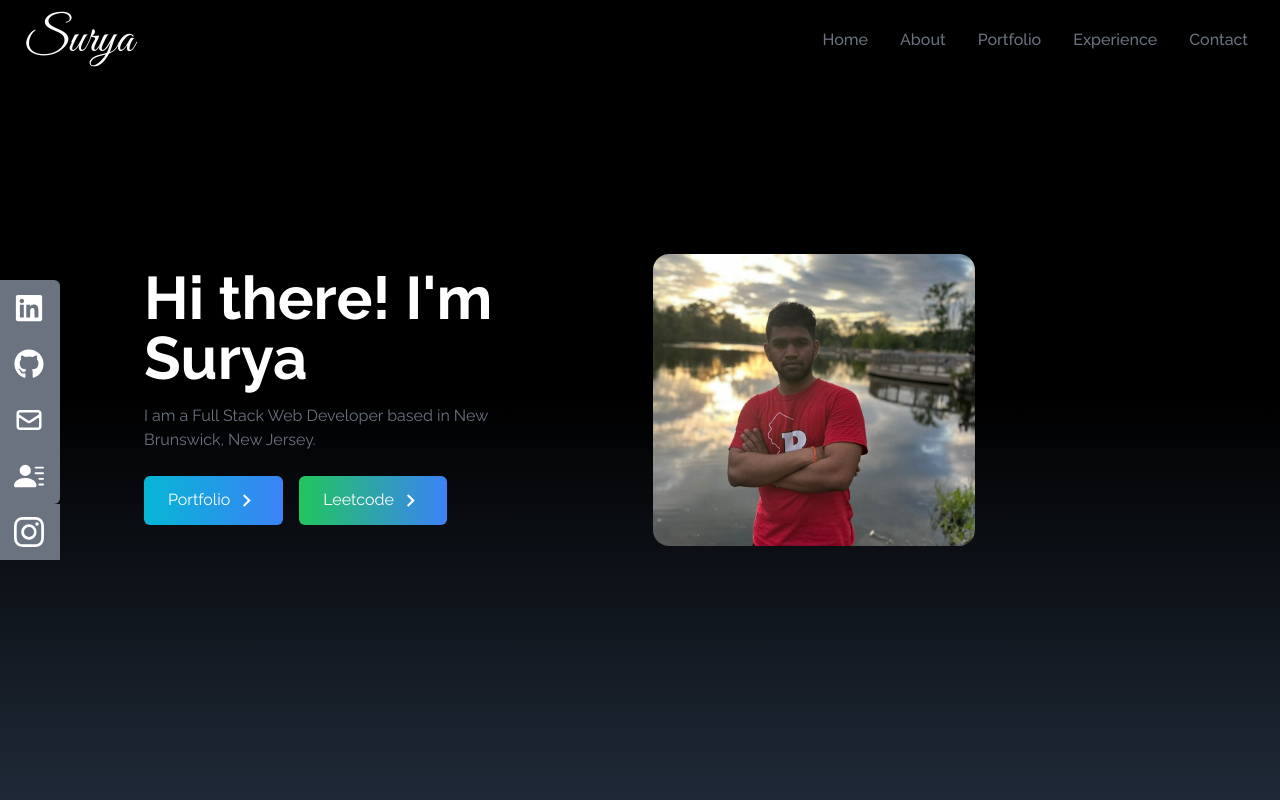
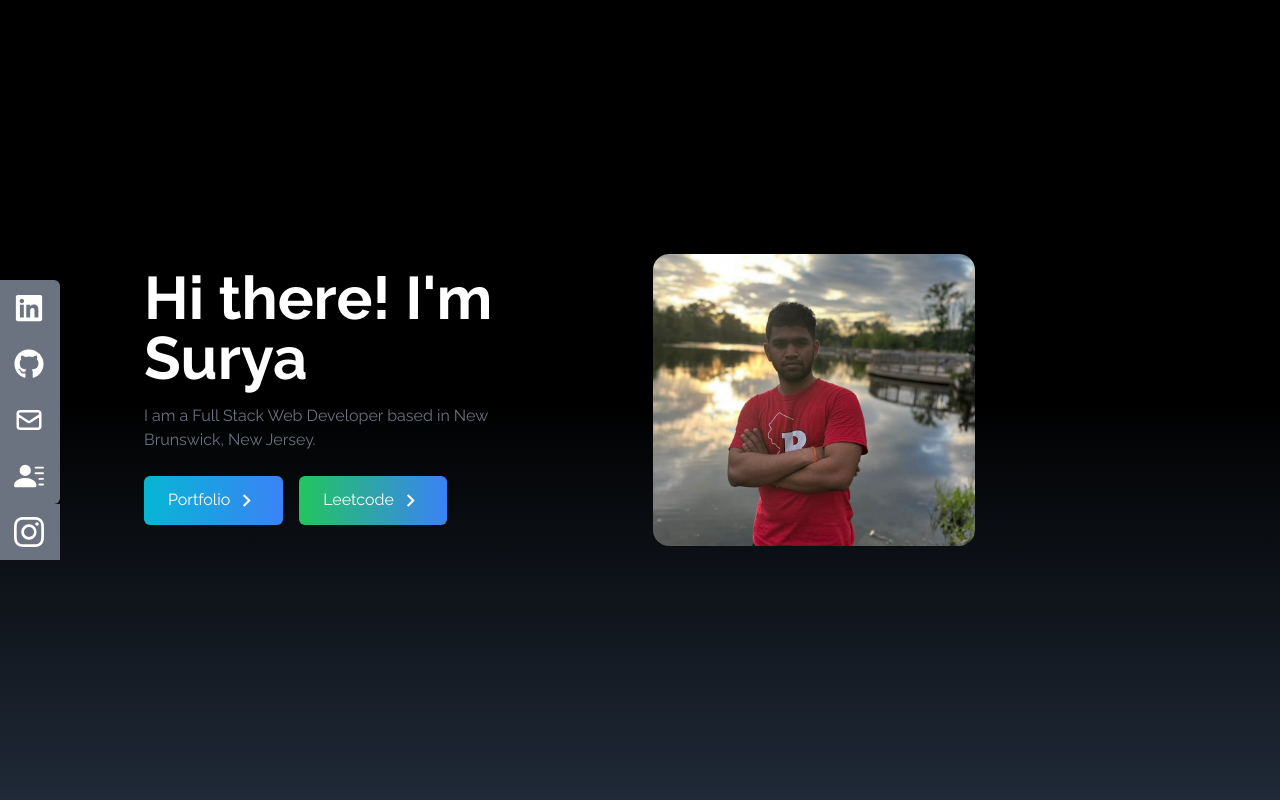
Before and after one commit to sai-surya-siva-prasad/personal-portfolio, a React (Create React App) app: page / in a window 1280 px wide. Shown: the top 800 px of the page. Built offline with nearby package versions, Linux system fonts and the light colour scheme.

Commit message:
minimum refactor

```diff
--- a/src/components/NavBar.jsx
+++ b/src/components/NavBar.jsx
@@ -1,9 +1,35 @@
-import React, { useState } from "react";
+import React, { useState, useEffect } from "react";
 import { FaBars, FaTimes } from "react-icons/fa";
 import { Link } from "react-scroll";
 
 const NavBar = () => {
   const [nav, setNav] = useState(false);
+  const [prevScrollPos, setPrevScrollPos] = useState(window.pageYOffset);
+  const [visible, setVisible] = useState(true);
+
+  const handleScroll = () => {
+    const currentScrollPos = window.pageYOffset;
+    const scrollDown = prevScrollPos < currentScrollPos;
+
+    setPrevScrollPos(currentScrollPos);
+    setVisible(scrollDown);
+  };
+
+  useEffect(() => {
+    const handleScroll = () => {
+      const currentScrollPos = window.pageYOffset;
+      const scrollDown = prevScrollPos < currentScrollPos;
+
+      setPrevScrollPos(currentScrollPos);
+      setVisible(scrollDown);
+    };
+
+    window.addEventListener("scroll", handleScroll);
+
+    return () => {
+      window.removeEventListener("scroll", handleScroll);
+    };
+  }, [prevScrollPos]); // Include handleScroll as a dependency
 
   const links = [
     {
@@ -29,7 +55,11 @@ const NavBar = () => {
   ];
 
   return (
-    <div className="flex justify-between items-center w-full h-20 px-4 text-white bg-black fixed">
+    <div
+      className={`NavBar flex justify-between items-center w-full h-20 px-4 text-white bg-black ${
+        visible ? "" : "scroll-down"
+      }`}
+    >
       <div>
         <h1 className="text-5xl font-signature ml-2">Surya</h1>
       </div>
--- a/src/index.css
+++ b/src/index.css
@@ -15,6 +15,28 @@
     opacity: 1;
   }
 }
+.Experience {
+  margin-top: 20px; /* Adjust the margin value as needed */
+}
+
+.Experience .card {
+  position: relative;
+  z-index: 1; /* Add z-index property */
+}
+.NavBar {
+  position: fixed;
+  top: 0;
+  left: 0;
+  width: 100%;
+  z-index: 100;
+  transition: top 0.3s ease-in-out;
+}
+
+.NavBar.scroll-down {
+  top: -80px; /* Adjust the value to set the distance the navigation bar should move up */
+  z-index: -1; /* Set a lower z-index value to ensure the navigation bar appears below other elements */
+}
+
 @keyframes bounce {
   0% { transform: scale(1,1) translateY(0); }
   10% { transform: scale(1.1,.9) translateY(0); }
```
